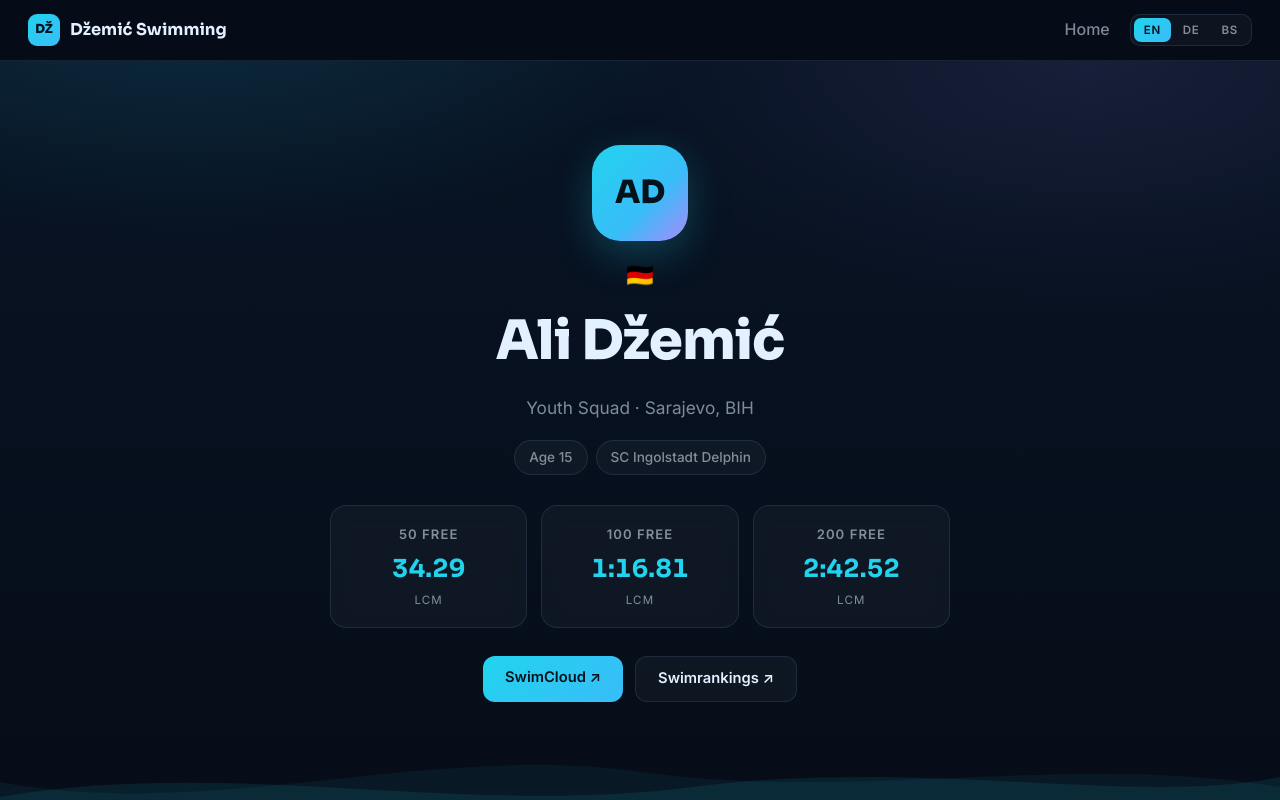
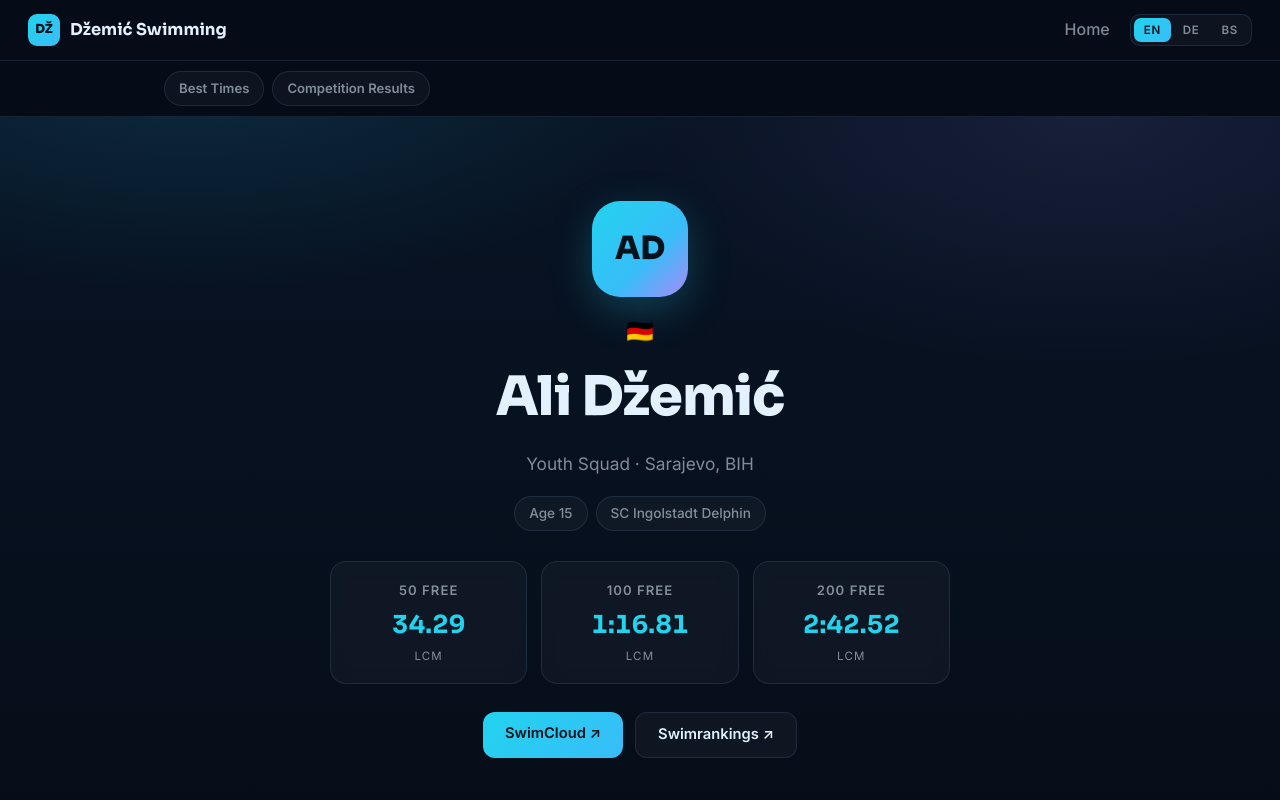
Before and after one commit to QuantumByteLabs/swimmers-site, a plain HTML site: page ali-dzemic.html in a window 1280 px wide. Shown: the top 800 px of the page. Drawn offline with Linux system fonts and the light colour scheme.

Commit message:
🌐 Update website

```diff
--- a/ali-dzemic.html
+++ b/ali-dzemic.html
@@ -11,8 +11,8 @@
 <link rel="preconnect" href="https://fonts.googleapis.com">
 <link rel="preconnect" href="https://fonts.gstatic.com" crossorigin>
 <link href="https://fonts.googleapis.com/css2?family=Sora:wght@400;600;700;800&family=Inter:wght@400;500;600&display=swap" rel="stylesheet">
-<link rel="stylesheet" href="style.css?v=20260715134406">
-<script src="i18n.js?v=20260715134406" defer></script>
+<link rel="stylesheet" href="style.css?v=20260715155746">
+<script src="i18n.js?v=20260715155746" defer></script>
 
 </head>
 <body>
@@ -23,6 +23,7 @@
     <div class="lang-switch" role="group" aria-label="Language"><button type="button" data-lang="en" class="active">EN</button><button type="button" data-lang="de">DE</button><button type="button" data-lang="bs">BS</button></div>
   </div>
 </nav>
+<nav class="quicknav"><div class="quicknav-inner"><a href="#best-times" data-i18n="pbTitle">Best Times</a><a href="#results" data-i18n="resultsTitle">Competition Results</a></div></nav>
 <header class="hero">
   <div class="hero-inner">
     <div class="avatar">AD</div>
@@ -51,7 +52,7 @@
 <main class="container">
 
 
-  <section class="section">
+  <section class="section" id="best-times">
     <h2><span class="section-kicker" data-i18n="pbKicker">Personal</span><span data-i18n="pbTitle">Best Times</span></h2>
     <div class="pb-grid"><div class="pb-card">
   <div class="pb-card-head"><h3><span data-i18n="longCourse">Long Course</span></h3><span class="course-tag">50m · LCM</span></div>
@@ -60,7 +61,7 @@
   </section>
 
 
-  <section class="section">
+  <section class="section" id="results">
     <h2><span class="section-kicker">1 <span data-i18n="meets">meets</span></span><span data-i18n="resultsTitle">Competition Results</span></h2>
     <div class="timeline"><div class="meet">
   <div class="meet-dot" aria-hidden="true"></div>
--- a/style.css
+++ b/style.css
@@ -203,9 +203,42 @@ a { color: var(--accent); text-decoration: none; }
 .btn:hover { transform: translateY(-2px); box-shadow: 0 10px 30px rgba(34, 211, 238, 0.3); }
 .btn.ghost { background: var(--card); color: var(--text); border: 1px solid var(--border); }
 
+/* ---- Quick nav ---- */
+.quicknav {
+  position: sticky;
+  top: 60px;
+  z-index: 15;
+  background: rgba(6, 13, 24, 0.85);
+  backdrop-filter: blur(12px);
+  border-bottom: 1px solid var(--border);
+}
+.quicknav-inner {
+  max-width: 1000px;
+  margin: 0 auto;
+  display: flex;
+  gap: 8px;
+  overflow-x: auto;
+  padding: 10px 24px;
+  scrollbar-width: none;
+}
+.quicknav-inner::-webkit-scrollbar { display: none; }
+.quicknav a {
+  flex-shrink: 0;
+  color: var(--muted);
+  font-size: 0.82rem;
+  font-weight: 600;
+  padding: 6px 14px;
+  border-radius: 999px;
+  border: 1px solid var(--border);
+  background: var(--card);
+  white-space: nowrap;
+  transition: color 0.15s ease, border-color 0.15s ease;
+}
+.quicknav a:hover { color: var(--text); border-color: rgba(34, 211, 238, 0.4); }
+
 /* ---- Layout ---- */
 .container { max-width: 1000px; margin: 0 auto; padding: 20px 24px 60px; }
-.section { margin-top: 56px; }
+.section { margin-top: 56px; scroll-margin-top: 130px; }
 .section h2 { font-size: 1.5rem; font-weight: 700; margin-bottom: 24px; letter-spacing: -0.01em; }
 .section-kicker {
   display: block;
```
Also changed, not shown: ahmed-dzemic.html (+10 -9 lines), index.html (+2 -2 lines).
